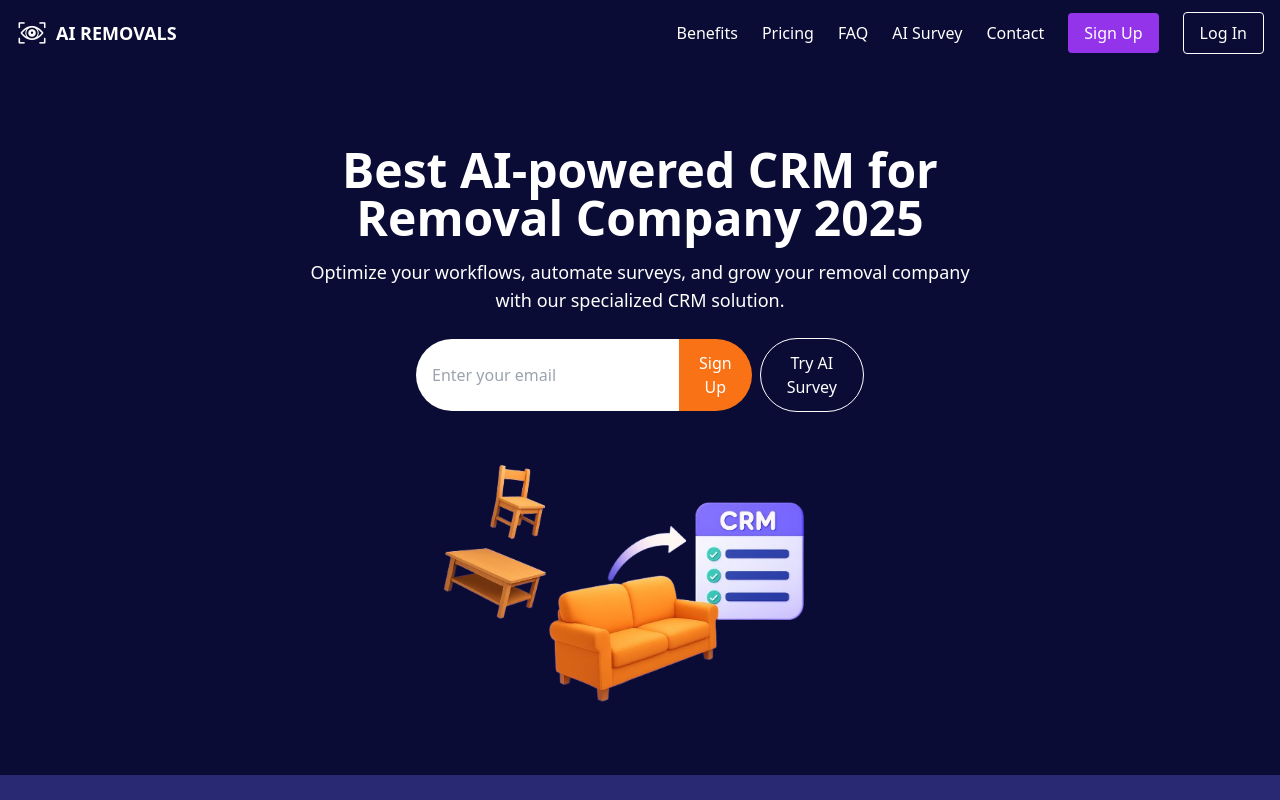
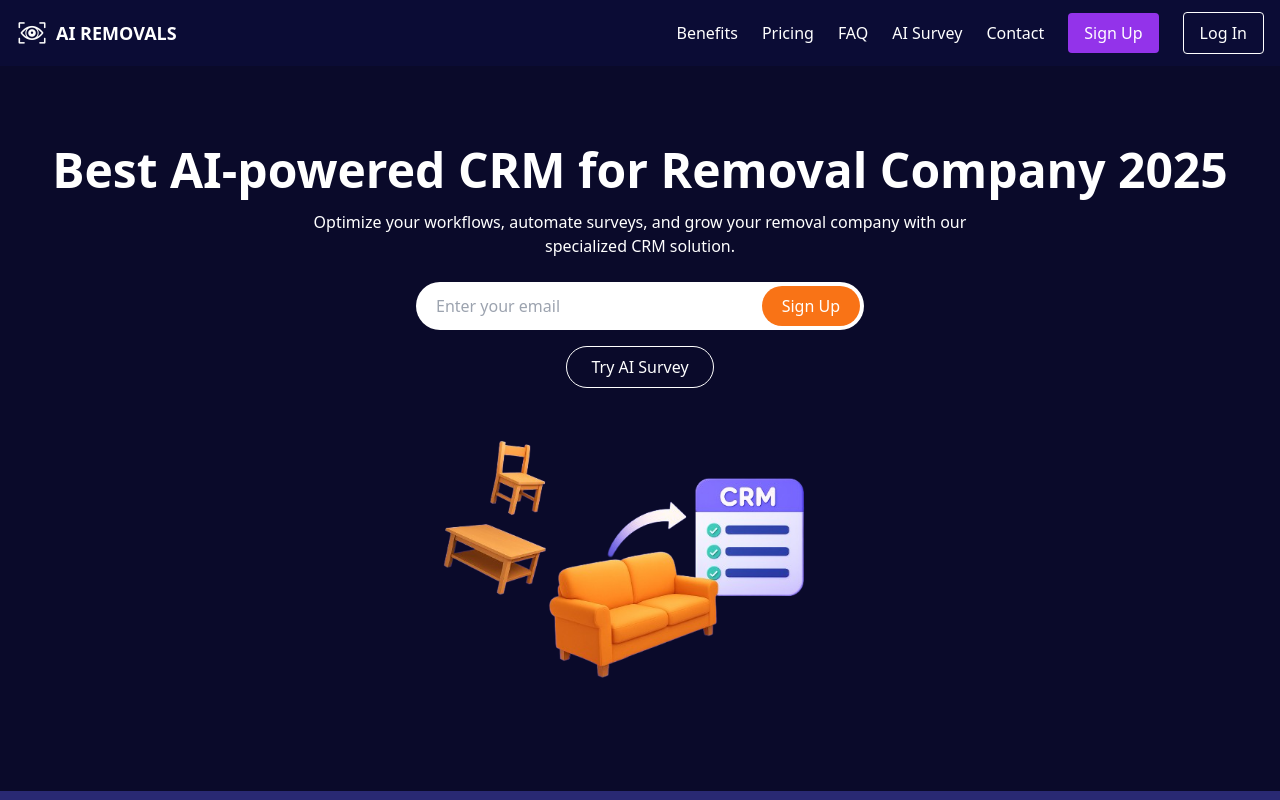
Before and after one commit to Gullmegler/mitt-prosjekt, a React (Create React App) app: page / in a window 1280 px wide. Shown: the top 800 px of the page. Built offline with nearby package versions, Linux system fonts and the light colour scheme.

Commit message:
Update Hero.jsx

```diff
--- a/src/components/Hero.jsx
+++ b/src/components/Hero.jsx
@@ -1,54 +1,44 @@
 import React from "react";
-import { Link } from "react-router-dom";
-import removalCompanyImage from "../../public/removals-company.png";
 
-const Hero = () => {
+export default function Hero() {
   return (
-    <section className="bg-[#0b0c35] text-white pt-20 pb-10 px-4 text-center relative">
-      <h1 className="text-3xl md:text-5xl font-bold mb-4">
-        Best AI-powered CRM for <br /> Removal Company 2025
+    <section className="bg-[#0A0A2A] py-20 text-center px-4">
+      <h1 className="text-3xl md:text-5xl font-bold text-white mb-4">
+        Best AI-powered CRM for Removal Company 2025
       </h1>
-      <p className="max-w-2xl mx-auto text-lg mb-6">
+      <p className="text-white mb-6 max-w-2xl mx-auto">
         Optimize your workflows, automate surveys, and grow your removal company with our specialized CRM solution.
       </p>
-
-      {/* Form with input and button combined */}
       <form
+        className="relative max-w-md mx-auto w-full"
         onSubmit={(e) => e.preventDefault()}
-        className="flex flex-col md:flex-row justify-center items-center gap-2 w-full max-w-md mx-auto mb-4"
       >
-        <div className="flex w-full">
         <input
           type="email"
           placeholder="Enter your email"
+          className="w-full rounded-full py-3 px-5 pr-32 text-black focus:outline-none"
           required
-            className="flex-grow px-4 py-3 rounded-l-full text-black focus:outline-none"
         />
         <button
           type="submit"
-            className="bg-orange-500 text-white px-5 py-3 rounded-r-full hover:bg-orange-600 transition"
+          className="absolute right-1 top-1 bottom-1 bg-orange-500 hover:bg-orange-600 text-white px-5 rounded-full"
         >
           Sign Up
         </button>
-        </div>
-        <Link
-          to="https://aisurvey.airemovals.co.uk"
-          className="border border-white text-white px-5 py-3 rounded-full hover:bg-white hover:text-[#0b0c35] transition w-full md:w-auto"
+      </form>
+      <a
+        href="https://aisurvey.airemovals.co.uk"
+        className="inline-block mt-4 border border-white text-white py-2 px-6 rounded-full hover:bg-white hover:text-[#0A0A2A] transition"
       >
         Try AI Survey
-        </Link>
-      </form>
-
-      {/* Image */}
+      </a>
       <div className="flex justify-center mt-6">
         <img
-          src={removalCompanyImage}
-          alt="CRM Illustration"
+          src="/removals-company.png"
+          alt="Removal Company"
           className="max-w-xs md:max-w-md"
         />
       </div>
     </section>
   );
-};
-
-export default Hero;
+}
```
Lines whose indentation alone changed are shown as unchanged.
